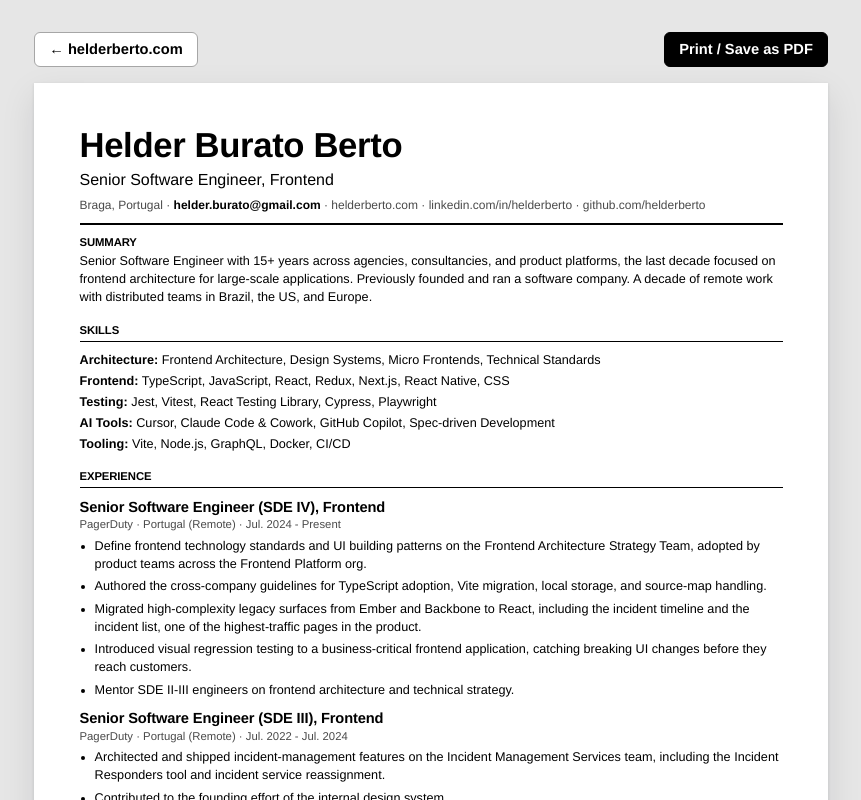
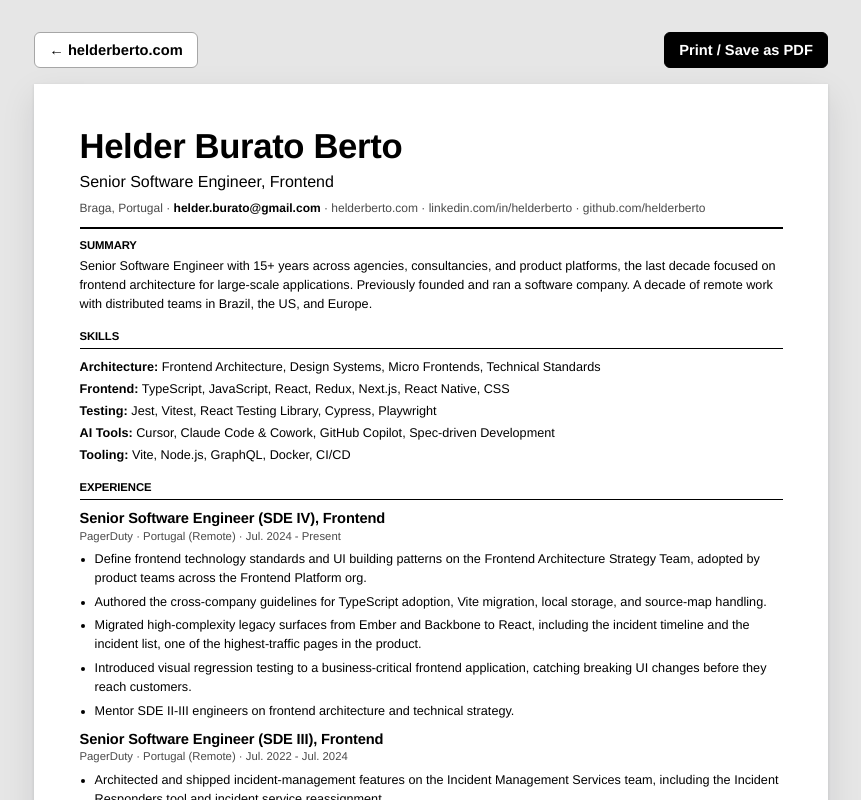
Before and after one commit to helderberto/helderberto.com, a Next.js app: page /resume in a window 1280 px wide. Shown: the top 800 px of the page, without its empty margins (209-1070 px from the left). Built offline with nearby package versions, Linux system fonts and the light colour scheme.

Commit message:
style: increase resume line-height for readability

```diff
--- a/src/app/resume/resume.css
+++ b/src/app/resume/resume.css
@@ -19,6 +19,8 @@
   --rs-text-lg: 12pt;
   --rs-text-2xl: 26pt;
 
+  --rs-leading: 1.5;
+
   /* Spacing scale in mm (print-native unit for page geometry) */
   --rs-gap-2xs: 0.8mm;
   --rs-gap-xs: 1.2mm;
@@ -30,7 +32,7 @@
   color: var(--rs-ink);
   background: #e6e6e6;
   font-size: var(--rs-text-base);
-  line-height: 1.42;
+  line-height: var(--rs-leading);
   padding: 2rem 1rem 4rem;
   min-height: 100vh;
 }
```
